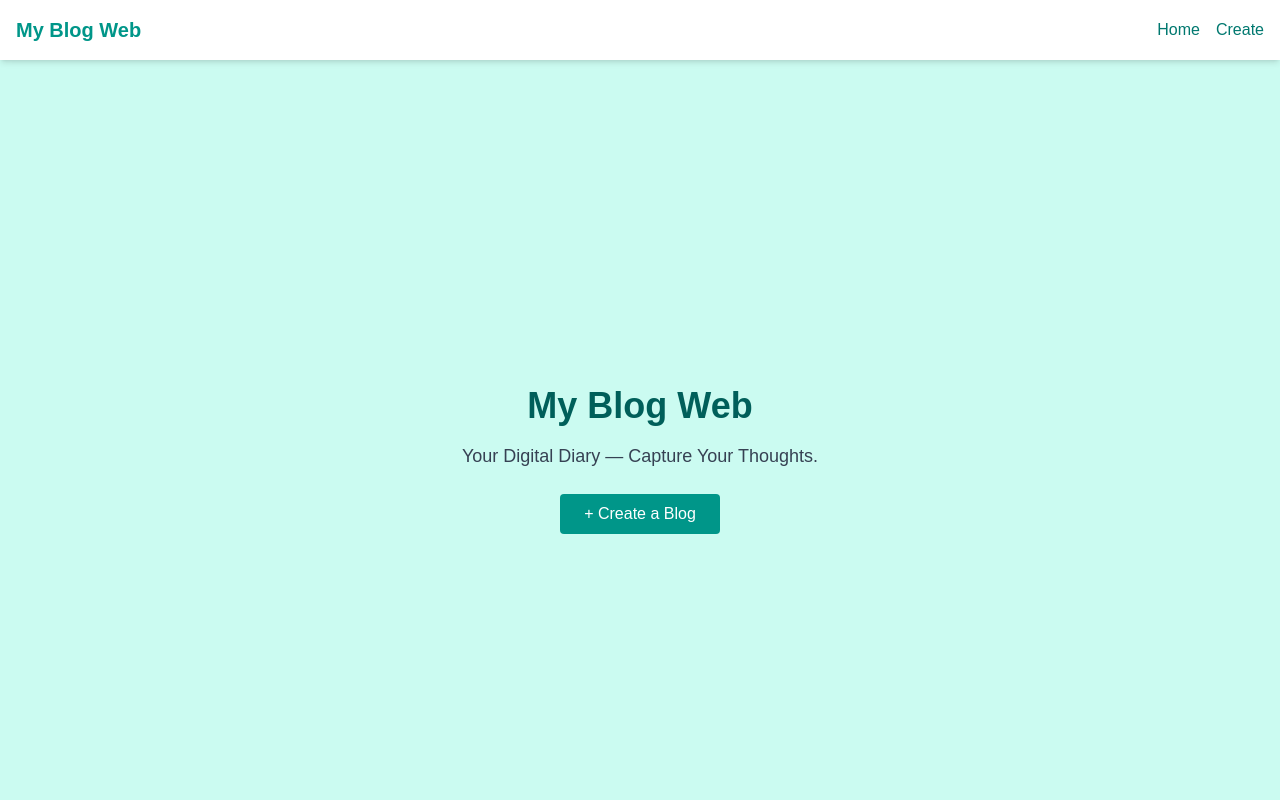
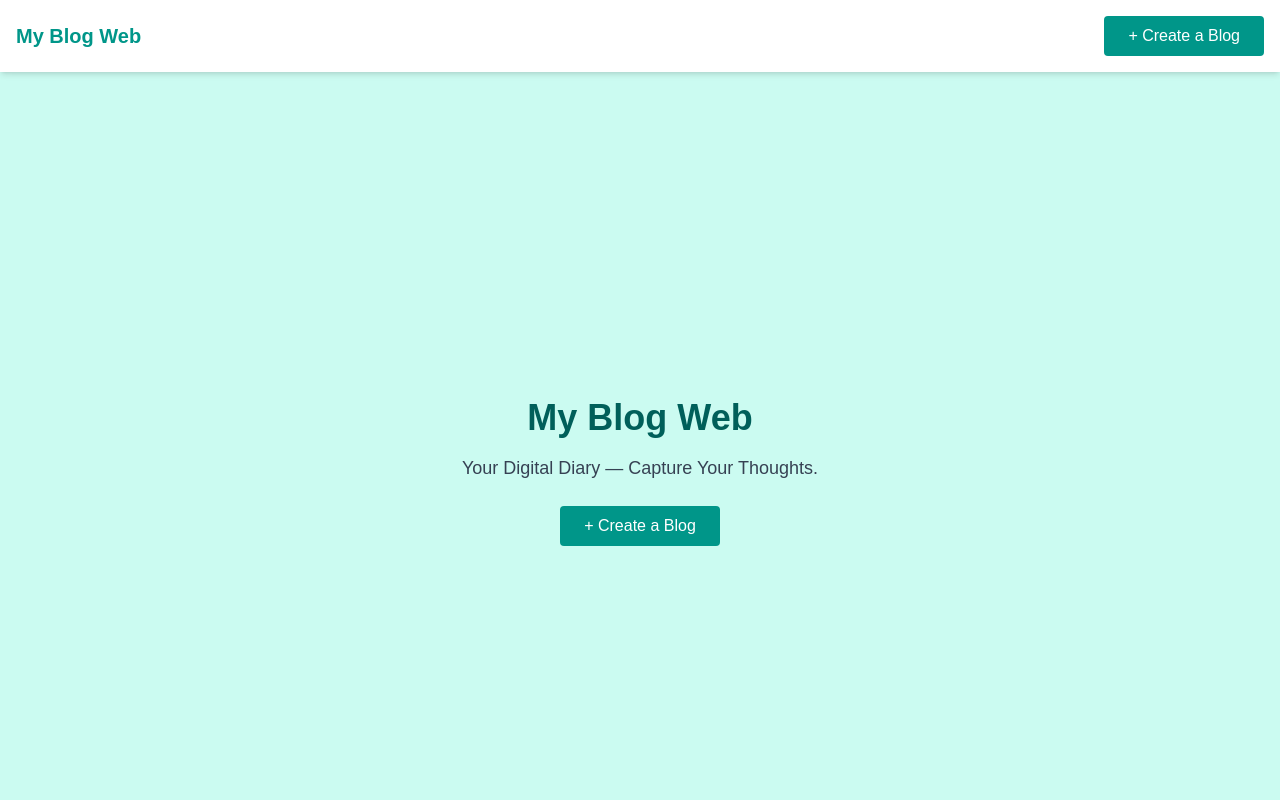
Before and after one commit to ZnathShaikh/my-blog-project, a Next.js app: page / in a window 1280 px wide. Shown: the top 800 px of the page. Built offline with nearby package versions, Linux system fonts and the light colour scheme; no server answers; the database is empty.

Commit message:
Refactored: Moved Navbar to a separate component, fixed Link nesting, added TODO for pagination, moved Blog type to types.d.ts

```diff
--- a/src/app/page.tsx
+++ b/src/app/page.tsx
@@ -2,19 +2,14 @@
 
 import Link from "next/link";
 import { useState, useEffect } from "react";
-
-type Blog = {
-  id: number;
-  title: string;
-  content: string;
-  createdAt: string;
-};
+import Navbar from "@/components /Navbar";
 
 export default function HomePage() {
   const [blogs, setBlogs] = useState<Blog[]>([]);
 
   useEffect(() => {
     const fetchBlogs = async () => {
+      /////TODO: Add pagination (UI + backend)////
       const res = await fetch("/api/blogs");
       const data = await res.json();
       setBlogs(data.blogs);
@@ -24,30 +19,18 @@ export default function HomePage() {
 
   return (
     <div>
-      {/* Navbar */}
-      <nav className="flex justify-between items-center p-4 bg-white shadow-md sticky top-0 z-50">
-        {/* ////TODO: ADD HOVER ANIMATION & REDIRECT  ///// */}
-        <h1 className="text-xl font-bold text-teal-600">My Blog Web</h1>
-        <div className="space-x-4">
-          <Link href="/" className="text-teal-700 hover:underline">
-            Home
-          </Link>
-          <Link href="/create" className="text-teal-700 hover:underline">
-            Create
-          </Link>
-        </div>
-      </nav>
-
+      <Navbar />
       {/* Hero Section */}
       <section className="h-screen flex flex-col justify-center items-center bg-teal-100 text-center px-4">
         <h2 className="text-4xl font-bold text-teal-800 mb-4">My Blog Web</h2>
         <p className="text-lg text-gray-700 mb-6">
           Your Digital Diary — Capture Your Thoughts.
         </p>
-        <Link href="/create">
-          <button className="bg-teal-600 text-white px-6 py-2 rounded hover:bg-teal-700 transition">
-            + Create a Blog
-          </button>
+        <Link
+          href="/create"
+          className="bg-teal-600 text-white px-6 py-2 rounded hover:bg-teal-700 transition"
+        >
+          + Create a Blog
         </Link>
       </section>
 
--- /dev/null
+++ b/src/components /Navbar.tsx
@@ -0,0 +1,21 @@
+// components/Navbar.tsx
+
+import Link from "next/link";
+
+const Navbar = () => {
+  return (
+    <nav className="flex justify-between items-center p-4 bg-white shadow-md sticky top-0 z-50">
+      <h1 className="text-xl font-bold text-teal-600">My Blog Web</h1>
+      <div className="space-x-4">
+        <Link
+          href="/create"
+          className="inline-block bg-teal-600 text-white px-6 py-2 rounded hover:bg-teal-700 transition"
+        >
+          + Create a Blog
+        </Link>
+      </div>
+    </nav>
+  );
+};
+
+export default Navbar;
--- /dev/null
+++ b/src/type.d.ts
@@ -0,0 +1,6 @@
+type Blog = {
+  id: number;
+  title: string;
+  content: string;
+  createdAt: string;
+};
```
